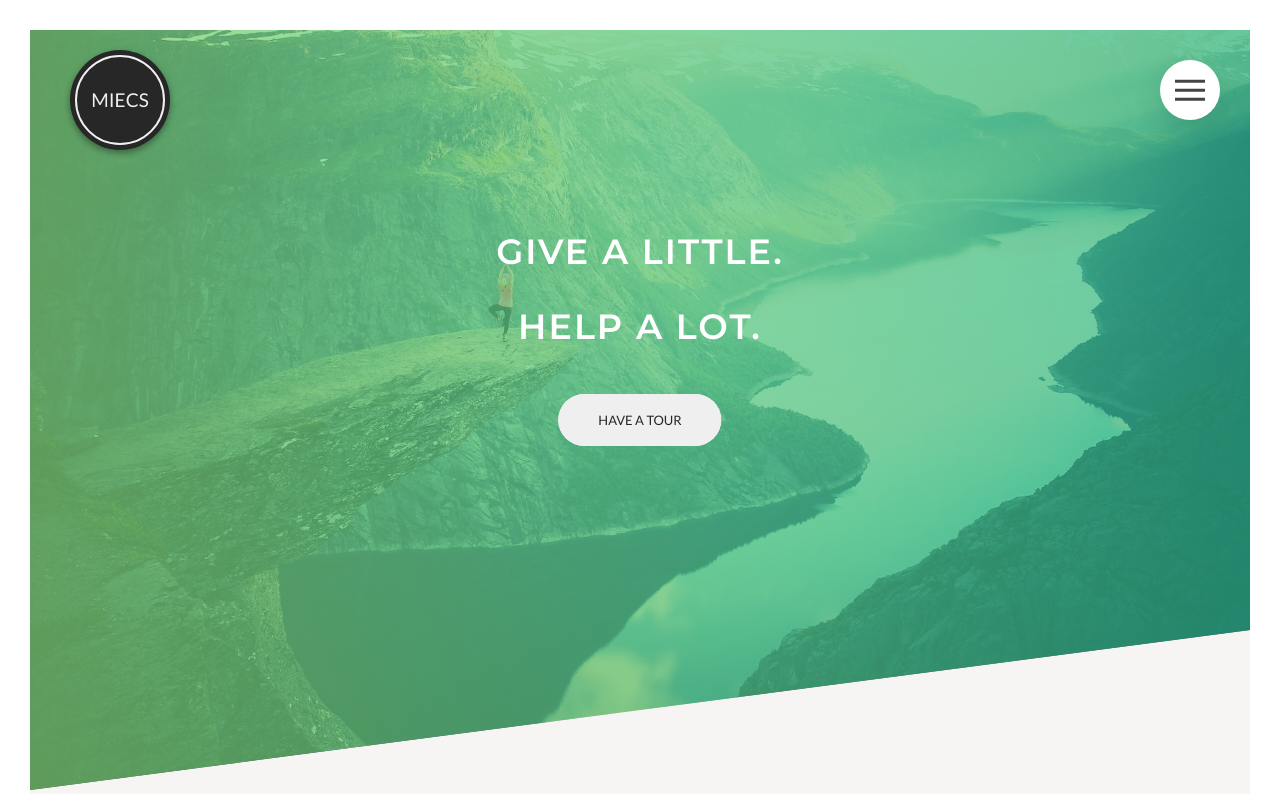
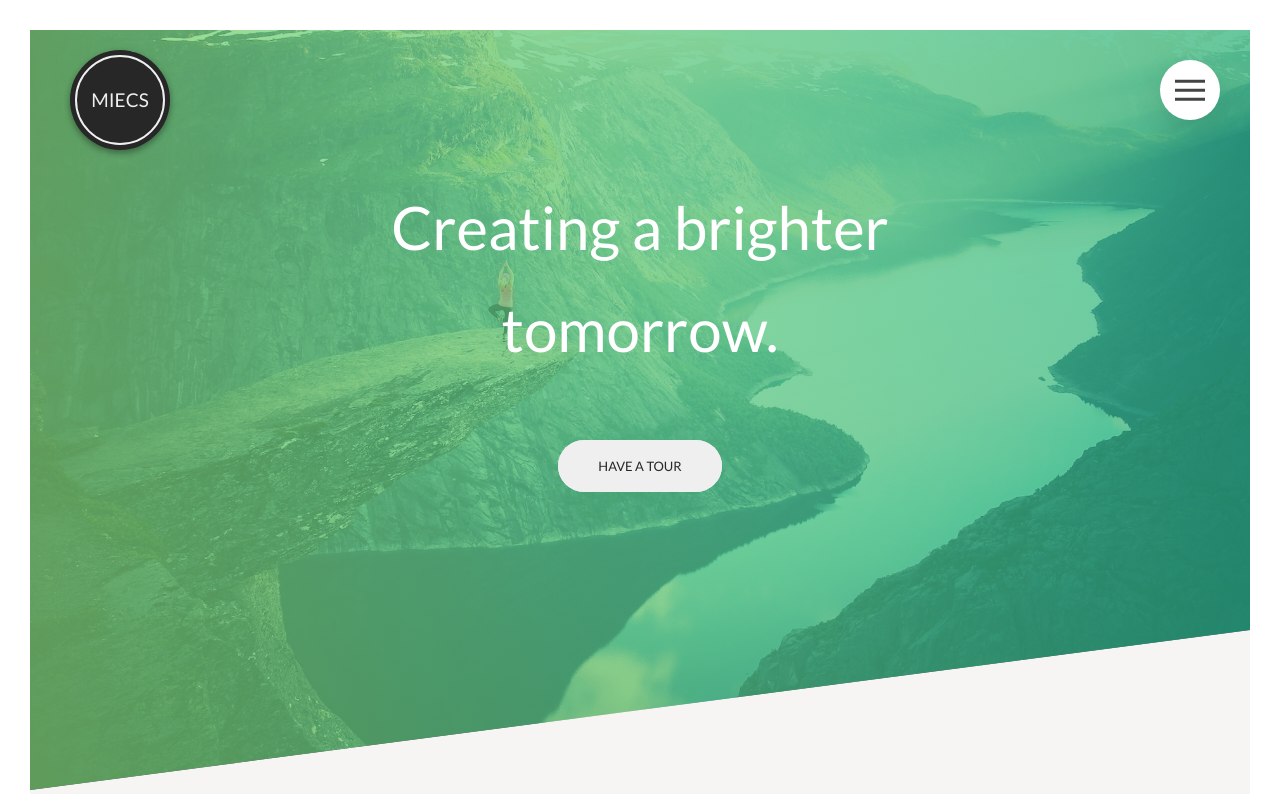
Before and after one commit to codewithmero/miecs-repo, a PHP site: page / in a window 1280 px wide. Shown: the top 794 px of the page. Run offline with PHP 8.4, Linux system fonts and the light colour scheme; some libraries are stand-ins or nearby versions.

Commit message:
changed the banner heading.

```diff
--- a/css/style.css
+++ b/css/style.css
@@ -54,13 +54,13 @@ html {
   font-size: 62.5%; }
   @media (max-width: 75em) {
     html {
-      font-size: 56.25%; } }
+      font-size: 50%; } }
   @media (max-width: 56.25em) {
     html {
-      font-size: 50%; } }
+      font-size: 35%; } }
   @media (max-width: 37.5em) {
     html {
-      font-size: 50%; } }
+      font-size: 30%; } }
   @media (min-width: 112.5em) {
     html {
       font-size: 75%; } }
@@ -83,20 +83,12 @@ body {
 .heading-primary {
   color: #fff;
   backface-visibility: hidden;
-  margin-bottom: 3.8rem;
-  font-family: 'Montserrat';
-  font-size: 3.5rem;
-  text-transform: uppercase; }
+  margin-bottom: 6rem; }
   .heading-primary--main {
-    padding: 0 2rem;
     display: block;
-    font-weight: 600;
-    letter-spacing: 2px; }
-  .heading-primary--sub {
-    padding: 0 2rem;
-    display: block;
-    font-weight: 600;
-    letter-spacing: 2px; }
+    font-weight: 400;
+    font-size: 6rem;
+    animation: moveInLeft 1s ease-out; }
 
 .heading-secondary {
   font-size: 3.8rem;
--- a/index.html
+++ b/index.html
@@ -52,8 +52,8 @@
             <!-- Primary Heading -->
             <div class="header__text-box">
                 <h1 class="heading-primary">
-                    <span class="heading-primary--main u-margin-bottom-small">Give a little.</span>
-                    <span class="heading-primary--sub">Help a lot.</span>
+                    <span class="heading-primary--main u-margin-bottom-small">Creating a brighter tomorrow.</span>
+                    <!-- <span class="heading-primary--sub">Begins at home</span> -->
                 </h1>
 
                 <a href="pages/404Error.html" class="btn btn--red btn--animated">Have a Tour</a>
--- a/sass/base/_base.scss
+++ b/sass/base/_base.scss
@@ -12,15 +12,15 @@ html {
     font-size: 62.5%;
 
     @include respond(tab-land) {
-        font-size: 56.25%;          //1rem = 9px, 9/16 = 56.25%
+        font-size: 50%;          //1rem = 9px, 9/16 = 56.25%
     }
 
     @include respond(tab-port) {
-        font-size: 50%;             //1rem = 8px, 8/16 = 50%
+        font-size: 35%;             //1rem = 8px, 8/16 = 50%
     }
 
     @include respond(phone) {
-        font-size: 50%;             //1rem = 4.8px, 4.8/16 = 30%
+        font-size: 30%;             //1rem = 4.8px, 4.8/16 = 30%
     }
 
     @include respond(big-desktop) {
--- a/sass/base/_typography.scss
+++ b/sass/base/_typography.scss
@@ -9,26 +9,14 @@ body {
 .heading-primary {
     color: $color-white;
     backface-visibility: hidden;
-    margin-bottom: 3.8rem;
-    font-family: 'Montserrat';
-    font-size: 3.5rem;
-    text-transform: uppercase;
+    margin-bottom: 6rem;
+    // text-transform: uppercase;
 
     &--main {
-        padding: 0 2rem;
         display: block;
-        font-weight: 600;
-
-        letter-spacing: 2px;
-    }
-
-    &--sub {
-        padding: 0 2rem;
-        display: block;
-        font-weight: 600;
-
-
-        letter-spacing: 2px;
+        font-weight: 400;
+        font-size: 6rem;
+        animation: moveInLeft 1s ease-out;
     }
 }
 
```
